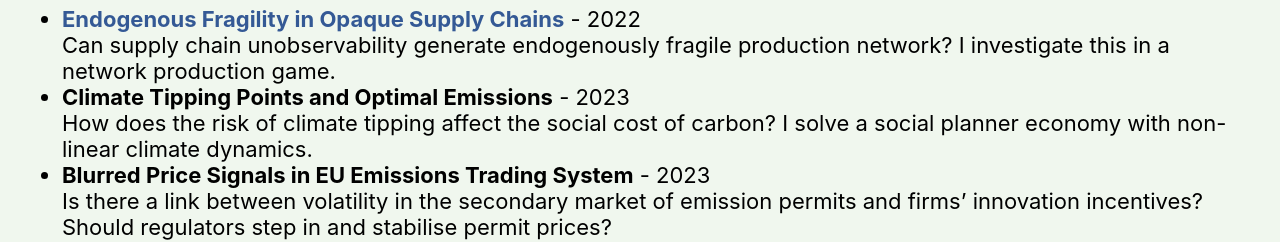
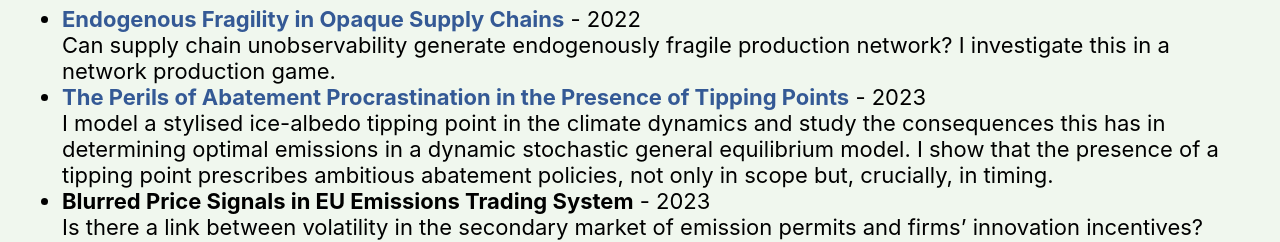
Before and after one commit to NoFishLikeIan/nofishlikeian.github.io, an Eleventy site: page pages/research.md in a window 1280 px wide. Shown: the part 227-469 px from the top of the page. Built offline with nearby package versions, Linux system fonts and the light colour scheme; Eleventy itself is replaced by a stand-in of ours; files that its build step writes are made by us from their sources.

Commit message:
🦉 new working paper

```diff
--- a/pages/research.md
+++ b/pages/research.md
@@ -11,8 +11,8 @@ eleventyNavigation:
 
 - [**Endogenous Fragility in Opaque Supply Chains**](../static/docs/endfrag.pdf) - 2022
     Can supply chain unobservability generate endogenously fragile production network? I investigate this in a network production game.
-- **Climate Tipping Points and Optimal Emissions** - 2023
-    How does the risk of climate tipping affect the social cost of carbon? I solve a social planner economy with non-linear climate dynamics.
+- [**The Perils of Abatement Procrastination in the Presence of Tipping Points**](../static/docs/tipping-points-titton-2023.pdf) - 2023
+    I model a stylised ice-albedo tipping point in the climate dynamics and study the consequences this has in determining optimal emissions in a dynamic stochastic general equilibrium model. I show that the presence of a tipping point prescribes ambitious abatement policies, not only in scope but, crucially, in timing.
 - **Blurred Price Signals in EU Emissions Trading System** - 2023
     Is there a link between volatility in the secondary market of emission permits and firms’ innovation incentives? Should regulators step in and stabilise permit prices?
 
```
Also changed, not shown: 1 other file.
